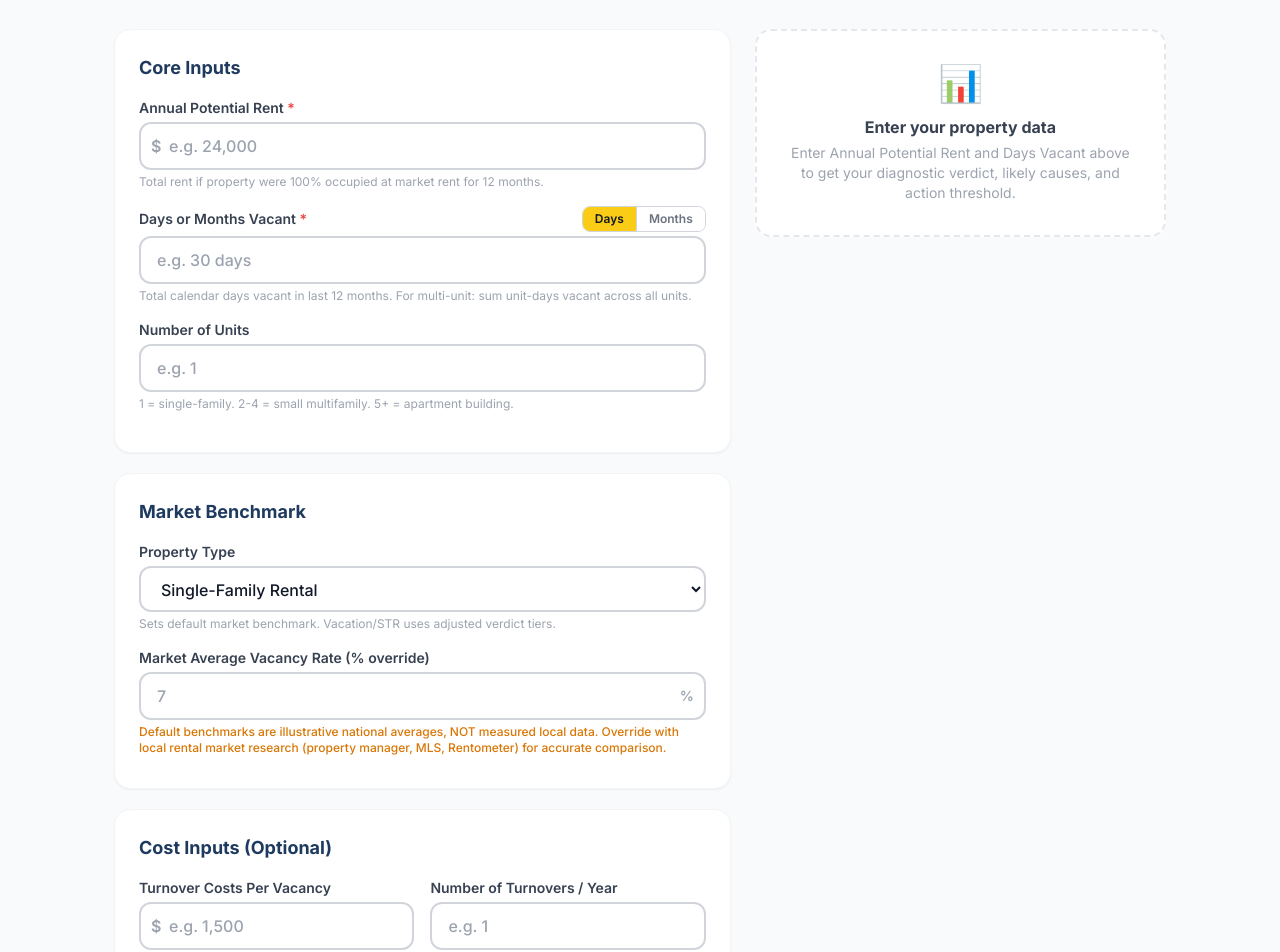
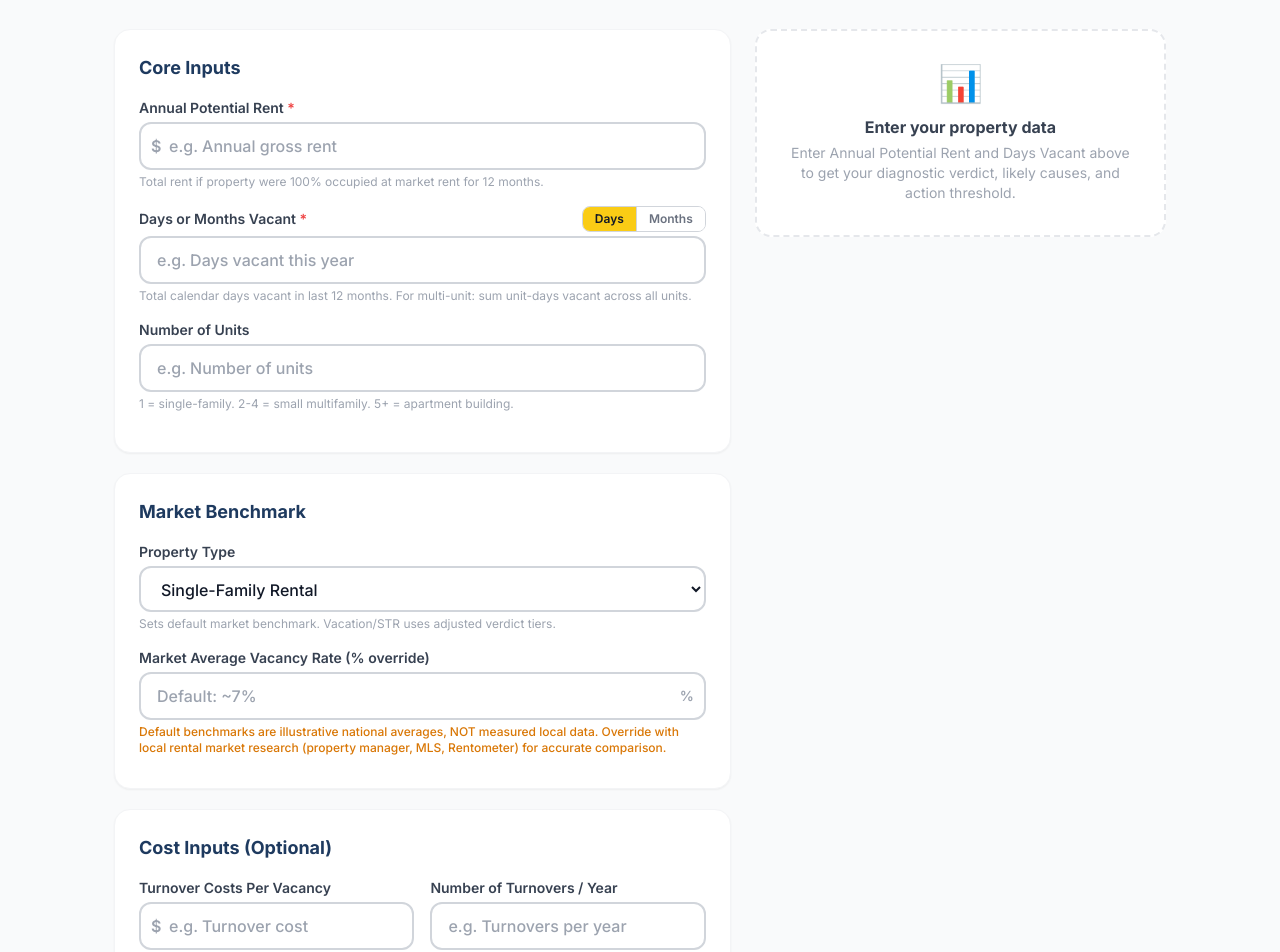
Before and after one commit to probizi/real-estate-calc, a Nuxt app: page /vacancy-rate-calculator in a window 1280 px wide. Shown: the part 420-1372 px from the top of the page. Built offline with nearby package versions, Linux system fonts and the light colour scheme.

Commit message:
fix: replace all numeric placeholders with text-only hints in vacancy rate calculator

```diff
--- a/pages/vacancy-rate-calculator.vue
+++ b/pages/vacancy-rate-calculator.vue
@@ -112,7 +112,7 @@
               <div class="relative">
                 <span class="absolute left-3 top-1/2 -translate-y-1/2 text-gray-400 font-semibold">$</span>
                 <input v-model.number="inp.annual_potential_rent" type="number" min="1" step="100"
-                  placeholder="e.g. 24,000"
+                  placeholder="e.g. Annual gross rent"
                   class="w-full pl-7 pr-4 py-2.5 rounded-xl border-2 border-gray-300 hover:border-gray-400 focus:border-yellow-400 focus:ring-2 focus:ring-yellow-400/40 outline-none transition text-gray-900 font-medium" />
               </div>
               <p class="text-xs text-gray-400 mt-1">Total rent if property were 100% occupied at market rent for 12 months.</p>
@@ -136,7 +136,7 @@
               <!-- Days input -->
               <div v-if="vacancyInputMode === 'days'">
                 <input v-model.number="inp.days_vacant" type="number" min="0" step="1"
-                  :placeholder="inp.number_of_units > 1 ? 'e.g. 365 (sum unit-days)' : 'e.g. 30 days'"
+                  :placeholder="inp.number_of_units > 1 ? 'e.g. Total unit-days vacant' : 'e.g. Days vacant this year'"
                   class="w-full px-4 py-2.5 rounded-xl border-2 border-gray-300 hover:border-gray-400 focus:border-yellow-400 focus:ring-2 focus:ring-yellow-400/40 outline-none transition text-gray-900 font-medium" />
                 <p class="text-xs text-gray-400 mt-1">Total calendar days vacant in last 12 months. For multi-unit: sum unit-days vacant across all units.</p>
               </div>
@@ -144,7 +144,7 @@
               <!-- Months input -->
               <div v-if="vacancyInputMode === 'months'">
                 <input v-model.number="inp.months_vacant" type="number" min="0" max="12" step="0.1"
-                  placeholder="e.g. 1.5 months"
+                  placeholder="e.g. Months vacant"
                   class="w-full px-4 py-2.5 rounded-xl border-2 border-gray-300 hover:border-gray-400 focus:border-yellow-400 focus:ring-2 focus:ring-yellow-400/40 outline-none transition text-gray-900 font-medium" />
                 <p class="text-xs text-gray-400 mt-1">Months vacant (auto-converts to days at 30.4 days/month).</p>
               </div>
@@ -159,7 +159,7 @@
             <div class="mb-4">
               <label class="block text-sm font-semibold text-gray-700 mb-1">Number of Units</label>
               <input v-model.number="inp.number_of_units" type="number" min="1" max="1000" step="1"
-                placeholder="e.g. 1"
+                placeholder="e.g. Number of units"
                 class="w-full px-4 py-2.5 rounded-xl border-2 border-gray-300 hover:border-gray-400 focus:border-yellow-400 focus:ring-2 focus:ring-yellow-400/40 outline-none transition text-gray-900 font-medium" />
               <p class="text-xs text-gray-400 mt-1">1 = single-family. 2-4 = small multifamily. 5+ = apartment building.</p>
             </div>
@@ -219,7 +219,7 @@
                 <div class="relative">
                   <span class="absolute left-3 top-1/2 -translate-y-1/2 text-gray-400 font-semibold">$</span>
                   <input v-model.number="inp.turnover_costs_per_vacancy" type="number" min="0" step="100"
-                    placeholder="e.g. 1,500"
+                    placeholder="e.g. Turnover cost"
                     class="w-full pl-7 pr-4 py-2.5 rounded-xl border-2 border-gray-300 hover:border-gray-400 focus:border-yellow-400 focus:ring-2 focus:ring-yellow-400/40 outline-none transition text-gray-900 font-medium" />
                 </div>
                 <p class="text-xs text-gray-400 mt-1">Cleaning, repairs, leasing fee, ads per event. Typical $500–$2,500.</p>
@@ -227,7 +227,7 @@
               <div>
                 <label class="block text-sm font-semibold text-gray-700 mb-1">Number of Turnovers / Year</label>
                 <input v-model.number="inp.number_of_turnovers" type="number" min="0" step="1"
-                  placeholder="e.g. 1"
+                  placeholder="e.g. Turnovers per year"
                   class="w-full px-4 py-2.5 rounded-xl border-2 border-gray-300 hover:border-gray-400 focus:border-yellow-400 focus:ring-2 focus:ring-yellow-400/40 outline-none transition text-gray-900 font-medium" />
               </div>
               <div>
@@ -235,7 +235,7 @@
                 <div class="relative">
                   <span class="absolute left-3 top-1/2 -translate-y-1/2 text-gray-400 font-semibold">$</span>
                   <input v-model.number="inp.utilities_during_vacancy_monthly" type="number" min="0" step="10"
-                    placeholder="e.g. 150"
+                    placeholder="e.g. Monthly utilities"
                     class="w-full pl-7 pr-4 py-2.5 rounded-xl border-2 border-gray-300 hover:border-gray-400 focus:border-yellow-400 focus:ring-2 focus:ring-yellow-400/40 outline-none transition text-gray-900 font-medium" />
                 </div>
                 <p class="text-xs text-gray-400 mt-1">Owner-paid utilities per unit on average during vacancy.</p>
@@ -1078,7 +1078,15 @@ const PROPERTY_TYPE_DEFAULTS = {
 }
 
 function propertyTypeDefaultMarket(type) {
-  return String(PROPERTY_TYPE_DEFAULTS[type] || 7)
+  const labels = {
+    'Single-Family Rental': 'Default: ~7%',
+    'Multifamily 2-4 Units': 'Default: ~8%',
+    'Apartment Building 5+ Units': 'Default: ~9%',
+    'Vacation/Short-Term Rental': 'Default: ~35%',
+    'Commercial Retail': 'Default: ~12%',
+    'Office': 'Default: ~18%',
+  }
+  return labels[type] || 'Override market rate'
 }
 
 // ============================================================
```
